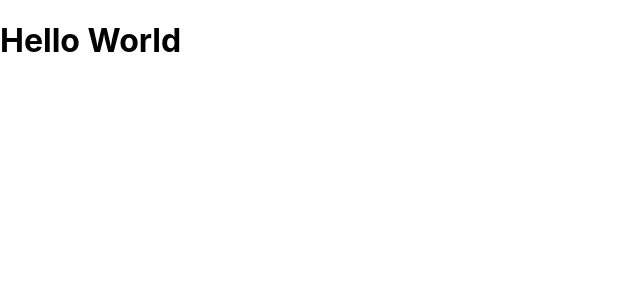
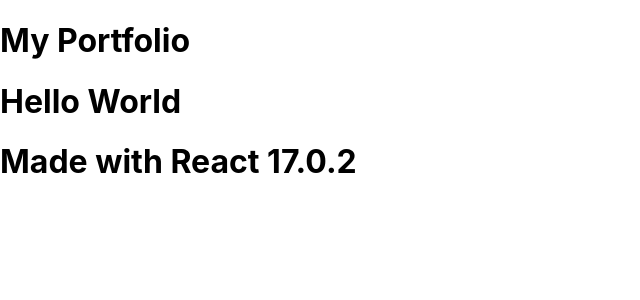
Before and after one commit to 1CIM/my_portfolio, a React (Create React App) app: page / in a window 1280 px wide. Shown: the top 300 px of the page, without its empty margins (0-640 px from the left). Built offline with nearby package versions, Linux system fonts and the light colour scheme.

Commit message:
Add Header, Footer, Hello file and test to test them

```diff
--- a/src/App.jsx
+++ b/src/App.jsx
@@ -1,10 +1,15 @@
 import React from 'react'
+import Footer from './Footer'
+import Header from './Header'
+import Hello from './Hello'
 
 const App = () => {
   return (
-     <h1>
-       Hello World
-     </h1>
+     <>
+       <Header />
+       <Hello />
+       <Footer />
+     </>
   )
 };
 
--- /dev/null
+++ b/src/Footer.jsx
@@ -0,0 +1,11 @@
+import React from 'react'
+
+const Footer = () => {
+  return (
+    <div>
+      <h1 id="footer">Made with React {React.version}</h1>
+    </div>
+  )
+}
+
+export default Footer
--- /dev/null
+++ b/src/Header.jsx
@@ -0,0 +1,11 @@
+import React from 'react'
+
+const Header = () => {
+  return (
+    <div>
+      <h1 id="header">My Portfolio</h1>
+    </div>
+  );
+};
+
+export default Header;
--- /dev/null
+++ b/src/Hello.jsx
@@ -0,0 +1,11 @@
+import React from "react";
+
+const Hello = () => {
+  return (
+    <div>
+      <h1 id="hello">Hello World</h1>
+    </div>
+  );
+};
+
+export default Hello;
```
Also changed, not shown: 1 other file (tests, documents, lock files or other folders).
